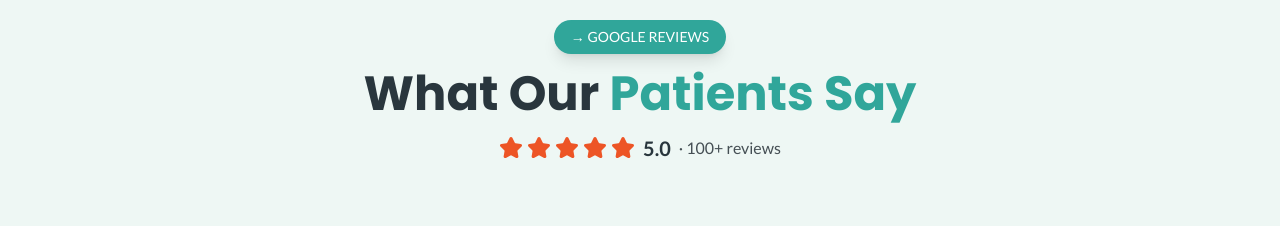
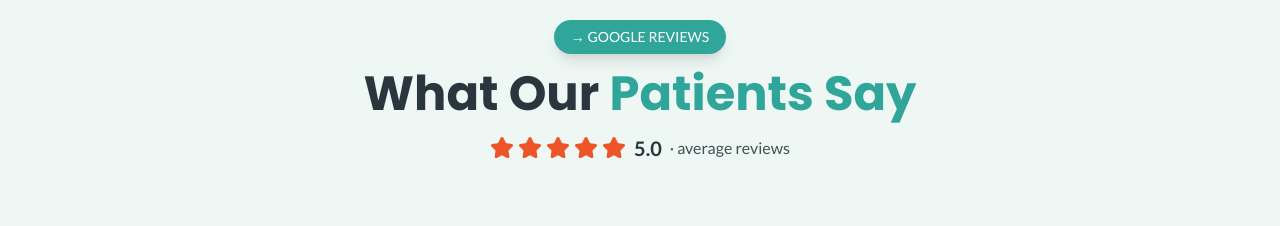
Before and after one commit to triavalabs/hear-with-heart, a React (Vite) app: page / in a window 1280 px wide. Shown: the part 3220-3446 px from the top of the page. Built offline with nearby package versions, Linux system fonts and the light colour scheme; the HTML template or start-up script is replaced by a standard one.

Commit message:
Refactor: Change testimonial text

```diff
--- a/src/components/Testimonials.tsx
+++ b/src/components/Testimonials.tsx
@@ -121,7 +121,7 @@ const Testimonials = () => {
                 ))}
               </div>
               <span className="text-lg sm:text-xl font-bold text-charcoal">5.0</span>
-              <span className="text-sm sm:text-base text-body-gray">· 100+ reviews</span>
+              <span className="text-sm sm:text-base text-body-gray">· average reviews</span>
             </motion.div>
           </motion.div>
 
```
